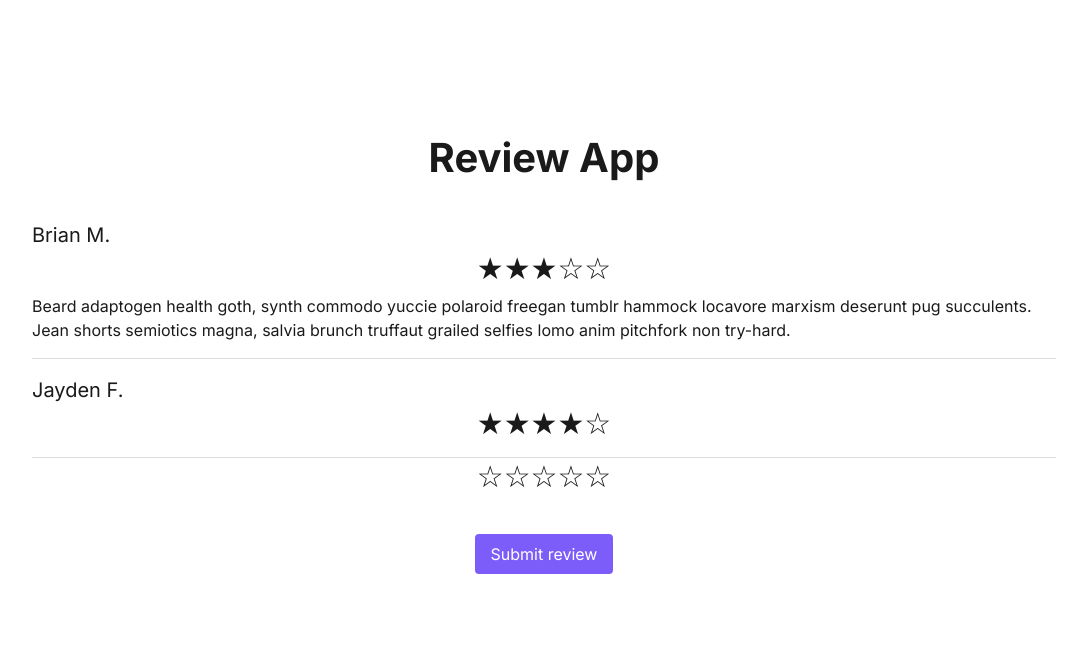
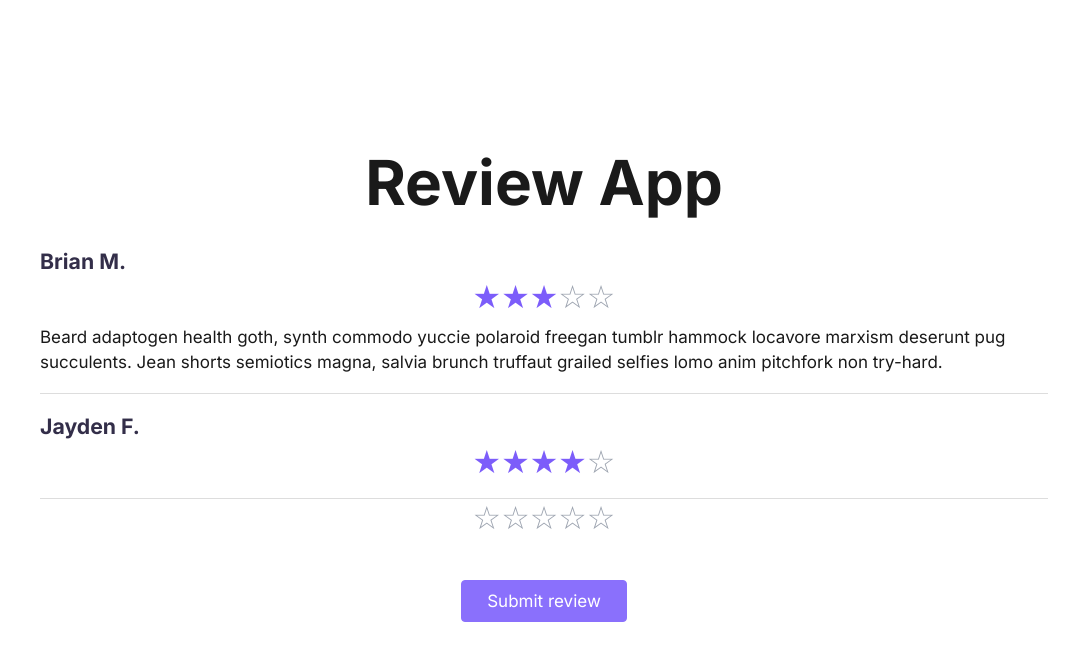
Before and after one commit to pamo/ratings, a Next.js app: page / in a window 1280 px wide. Shown: the top 660 px of the page, without its empty margins (96-1175 px from the left). Built offline with nearby package versions, Linux system fonts and the light colour scheme.

Commit message:
Adds hover styles to stars

```diff
--- a/src/components/Button.tsx
+++ b/src/components/Button.tsx
@@ -6,10 +6,7 @@ interface ButtonProps extends React.ButtonHTMLAttributes<HTMLButtonElement> {
 
 function Button({ children, className, ...props }: ButtonProps) {
   return (
-    <button
-      {...props}
-      className={`bg-primary-purple text-background-white font-normal text-base py-small px-base rounded-md transition-all duration-150 ease-linear hover:opacity-90 cursor-pointer ${className}`}
-    >
+    <button {...props} className={`cursor-pointer ${className}`}>
       {children}
     </button>
   );
--- a/src/components/ReviewApp.tsx
+++ b/src/components/ReviewApp.tsx
@@ -26,14 +26,15 @@ const ReviewApp = () => {
   }, []);
 
   const addNewRating = async (rating: number) => {
+    const aPerson = faker.person;
+    const author = `${aPerson.firstName()} ${aPerson.lastName().charAt(0)}.`;
     const newReview = {
-      author: faker.name.fullName(),
+      author,
       rating,
       review: faker.lorem.sentence(),
     };
 
     try {
-      console.log('Sending POST request to /api/reviews with:', newReview);
       const response = await fetch('/api/review', {
         method: 'POST',
         headers: {
@@ -47,7 +48,6 @@ const ReviewApp = () => {
       }
 
       const addedReview = await response.json();
-      console.log('Received response:', addedReview);
       setReviews(prevReviews => [...prevReviews, addedReview]);
     } catch (error) {
       console.error('Failed to add review:', error);
--- a/src/components/StarRating/Star.tsx
+++ b/src/components/StarRating/Star.tsx
@@ -19,7 +19,7 @@ const Star = ({
     <span
       data-star-id={position}
       role={role}
-      className={`text-3xl ${hasHandlers ? 'cursor-pointer' : ''} ${marked ? 'marked' : ''}`}
+      className={`text-3xl ${hasHandlers ? 'cursor-pointer transition-colors duration-150 ease-linear hover:text-primary-purple' : ''} ${marked ? 'marked text-primary-purple' : 'text-gray-400'}`}
       onMouseEnter={onMouseEnter}
       onMouseLeave={onMouseLeave}
       onClick={onClick}
--- a/src/styles/globals.css
+++ b/src/styles/globals.css
@@ -7,7 +7,6 @@
   --primary-text: #1a1a1a;
   --secondary-text: #4f4f4f;
   --background-white: #ffffff;
-  --spacing-base: 1rem;
 
   /* Spacing */
   --spacing-base: 1rem;
@@ -25,12 +24,17 @@
   --font-weight-normal: 400;
   --font-weight-bold: 700;
   --font-weight-semibold: 700;
-}
 
-body {
-  line-height: 1.5;
-  color: var(--primary-text);
-  margin: var(--spacing-large);
+  /* Colors */
+  --color-link: #8a70fc;
+  --color-link-hover: #7257ea;
+  --color-link-active: #c2a7ff;
+  --color-border: #d0d0d0;
+  --color-disabled-bg: #d0d0d0;
+  --color-disabled-text: #f1f1f1;
+  --color-button-bg: rgba(138, 112, 252, 1);
+  --color-button-hover-bg: rgba(114, 87, 234, 1);
+  --color-button-active-bg: rgba(194, 167, 255, 1);
 }
 
 @layer utilities {
@@ -39,33 +43,148 @@ body {
   }
 }
 
+body {
+  line-height: 1.5;
+  color: var(--primary-text);
+  margin: var(--spacing-large);
+  background-color: var(--background-white);
+  font-size: 17px;
+}
+
+html {
+  font-size: 17px;
+}
+
+a {
+  font-family: Inter, sans-serif;
+  font-style: normal;
+  font-weight: var(--font-weight-normal);
+  text-decoration: none;
+  color: var(--color-link);
+}
+
+a:hover,
+a:focus {
+  color: var(--color-link-hover);
+}
+
+a:active {
+  color: var(--color-link-active);
+}
+
+a.button:disabled {
+  background-color: var(--color-disabled-text);
+}
+
+h1,
+h2,
+h3,
+h4,
+h5,
+h6 {
+  font-family: Inter, sans-serif;
+  font-style: normal;
+  font-weight: 300;
+  text-decoration: none;
+  color: var(--primary-text);
+  text-transform: none;
+}
+
 h1 {
-  font-size: var(--font-size-h1);
   font-weight: var(--font-weight-bold);
-  margin-bottom: var(--spacing-base);
+  font-size: 62px;
+  letter-spacing: 0px;
 }
 
 h2 {
-  font-size: var(--font-size-h2);
   font-weight: var(--font-weight-bold);
-  margin-bottom: var(--spacing-base);
+  color: #332e49;
+  font-size: 36px;
+  letter-spacing: 0px;
 }
 
-p {
-  font-size: var(--font-size-base);
+h3 {
+  font-weight: var(--font-weight-bold);
+  color: #332e49;
+  font-size: 28px;
+  letter-spacing: 0px;
 }
 
-.button {
-  background-color: var(--primary-purple);
-  color: var(--background-white);
-  padding: 0.75rem 1.5rem;
-  border-radius: 8px;
-  border: none;
-  font-weight: var(--font-weight-semibold);
-  cursor: pointer;
-  transition: opacity 0.2s ease;
+h4,
+h5 {
+  font-weight: var(--font-weight-bold);
+  font-size: 20px;
+  letter-spacing: 1.18px;
 }
 
-.button:hover {
-  opacity: 0.9;
+h6 {
+  font-weight: var(--font-weight-bold);
+  font-size: 18px;
+  letter-spacing: 1.06px;
 }
+
+ul,
+ol {
+  margin: var(--spacing-large) 0;
+  padding-left: var(--spacing-large);
+}
+
+ul li,
+ol li {
+  margin: var(--spacing-small);
+}
+
+ul ul,
+ol ul,
+ul ol,
+ol ol {
+  margin: var(--spacing-large);
+}
+
+blockquote {
+  border-left: 10px solid var(--primary-purple);
+  padding-left: var(--spacing-large);
+}
+
+hr {
+  border-bottom-color: var(--color-border);
+}
+
+button,
+.button {
+  font-family: Inter, sans-serif;
+  font-style: normal;
+  font-weight: var(--font-weight-normal);
+  text-decoration: none;
+  background-color: var(--color-button-bg);
+  border: 1px solid var(--color-link);
+  border-radius: 4px;
+  color: var(--background-white);
+  fill: var(--background-white);
+  font-size: var(--font-size-base);
+  padding: var(--spacing-small) var(--spacing-large);
+  text-transform: none;
+  transition: background-color 0.2s ease;
+}
+
+button:hover,
+button:focus,
+.button:hover,
+.button:focus,
+button:active,
+.button:active {
+  background-color: var(--color-button-hover-bg);
+  border: 1px solid var(--color-link-hover);
+}
+
+button:active,
+.button:active {
+  background-color: var(--color-button-active-bg);
+  border-color: var(--color-link-active);
+}
+
+button:disabled,
+.button:disabled {
+  background-color: var(--color-disabled-bg);
+  color: var(--color-disabled-text);
+}
```
